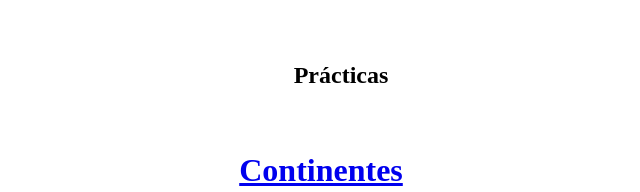
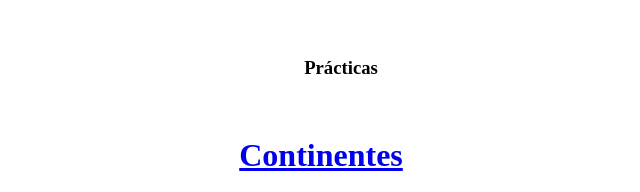
Before and after one commit to ortiz098/ortiz098.github.io, a plain HTML site: page index.html in a window 1280 px wide. Shown: the part 571-763 px from the top of the page, without its empty margins (319-959 px from the left). Drawn offline with Linux system fonts and the light colour scheme.

Commit message:
Update index.html

```diff
--- a/index.html
+++ b/index.html
@@ -18,14 +18,11 @@
 	<br>
 	<a href="tablas.html">Tablas</a></h1>
 	<br>
-	<h2><ol><center>Prácticas</center></ol></h2>
+	<h3><ol><center>Prácticas</center></ol></h3>
 	<br>
 	<h1><a href="continentes.html">Continentes</a></h1>
-
 	<h1><a href="index_frames.html">Frames</a></h1>
-
 	<h1><a href="animales.html">Animales</a></h1>
-
 	<h1><a href="frame_triangulo">Triángulos</a></h1>
 	<br>
 	<a href="mailto:chaco.or09@gmail.com">Mi correo electronico</a>
```
